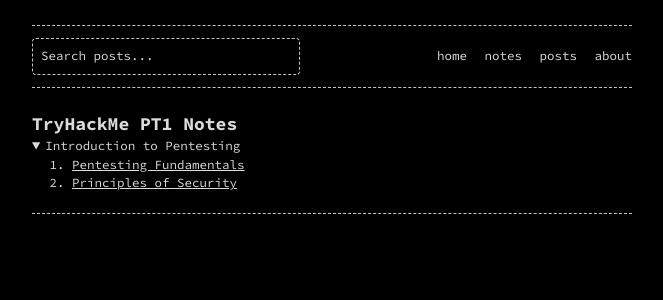
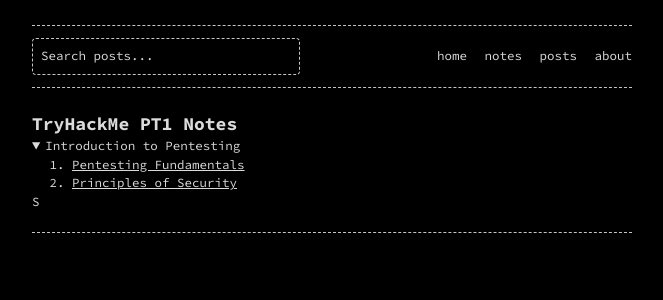
Before and after one commit to contrxl/contrxl.github.io, a Jekyll site: the page built from notes.md, in a window 1280 px wide. Shown: the top 300 px of the page, without its empty margins (308-971 px from the left). Built offline with Jekyll 4.4.1, drawn with Linux system fonts in a browser that asks for light colours; comment, search, counter and statistics services are not loaded.

Commit message:
Final fixes

```diff
--- a/notes.md
+++ b/notes.md
@@ -10,4 +10,4 @@ permalink: /notes
         <li><a href="/thm/pentestingfundamentals">Pentesting Fundamentals</a></li>
         <li><a href="/thm/principlesofsecurity">Principles of Security</a></li>
     </ol>
-</details>
+</details>S
```
